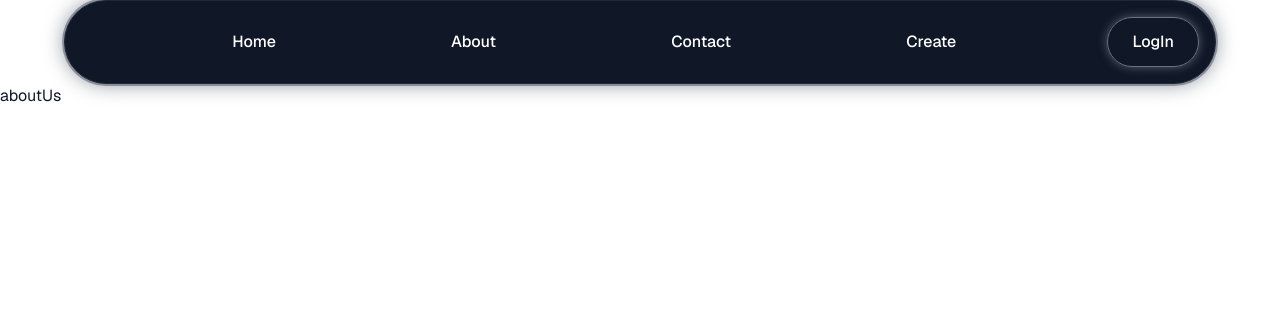
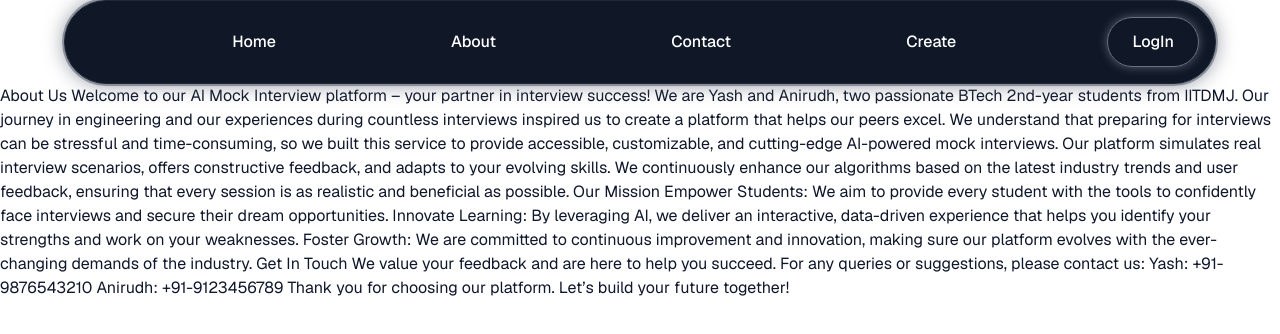
Before and after one commit to yashpatil641/Mock-Master, a Next.js app: page /about in a window 1280 px wide. Shown: the top 334 px of the page. Built offline with nearby package versions, Linux system fonts and the light colour scheme.

Commit message:
update About page with detailed description and contact information

```diff
--- a/src/app/about/page.tsx
+++ b/src/app/about/page.tsx
@@ -1,5 +1,21 @@
 export default function About () {
   return (
-    <div>aboutUs</div>
+    <div>About Us
+    Welcome to our AI Mock Interview platform – your partner in interview success!
+
+    We are Yash and Anirudh, two passionate BTech 2nd-year students from IITDMJ. Our journey in engineering and our experiences during countless interviews inspired us to create a platform that helps our peers excel. We understand that preparing for interviews can be stressful and time-consuming, so we built this service to provide accessible, customizable, and cutting-edge AI-powered mock interviews.
+
+    Our platform simulates real interview scenarios, offers constructive feedback, and adapts to your evolving skills. We continuously enhance our algorithms based on the latest industry trends and user feedback, ensuring that every session is as realistic and beneficial as possible.
+
+    Our Mission
+    Empower Students: We aim to provide every student with the tools to confidently face interviews and secure their dream opportunities.
+    Innovate Learning: By leveraging AI, we deliver an interactive, data-driven experience that helps you identify your strengths and work on your weaknesses.
+    Foster Growth: We are committed to continuous improvement and innovation, making sure our platform evolves with the ever-changing demands of the industry.
+    Get In Touch
+    We value your feedback and are here to help you succeed. For any queries or suggestions, please contact us:
+
+    Yash: +91-9876543210
+    Anirudh: +91-9123456789
+    Thank you for choosing our platform. Let’s build your future together!</div>
   )
 }
```
